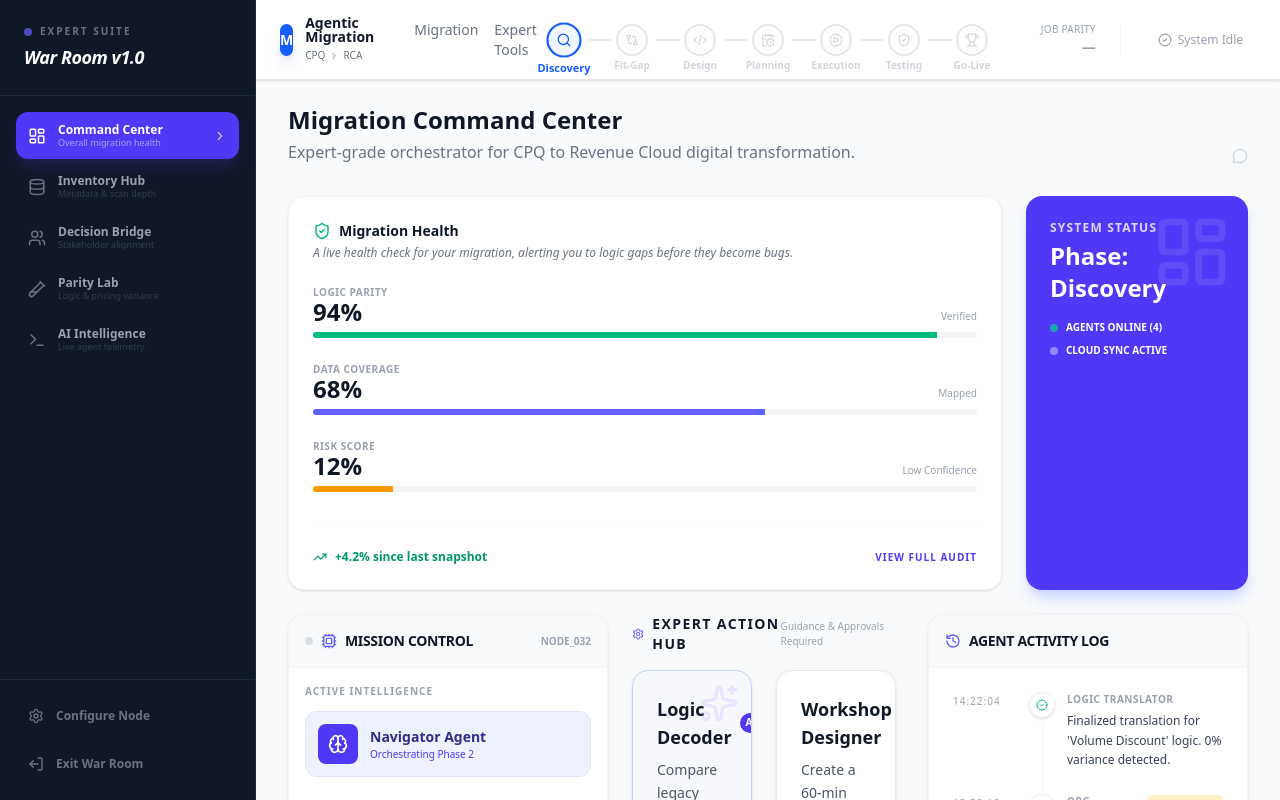
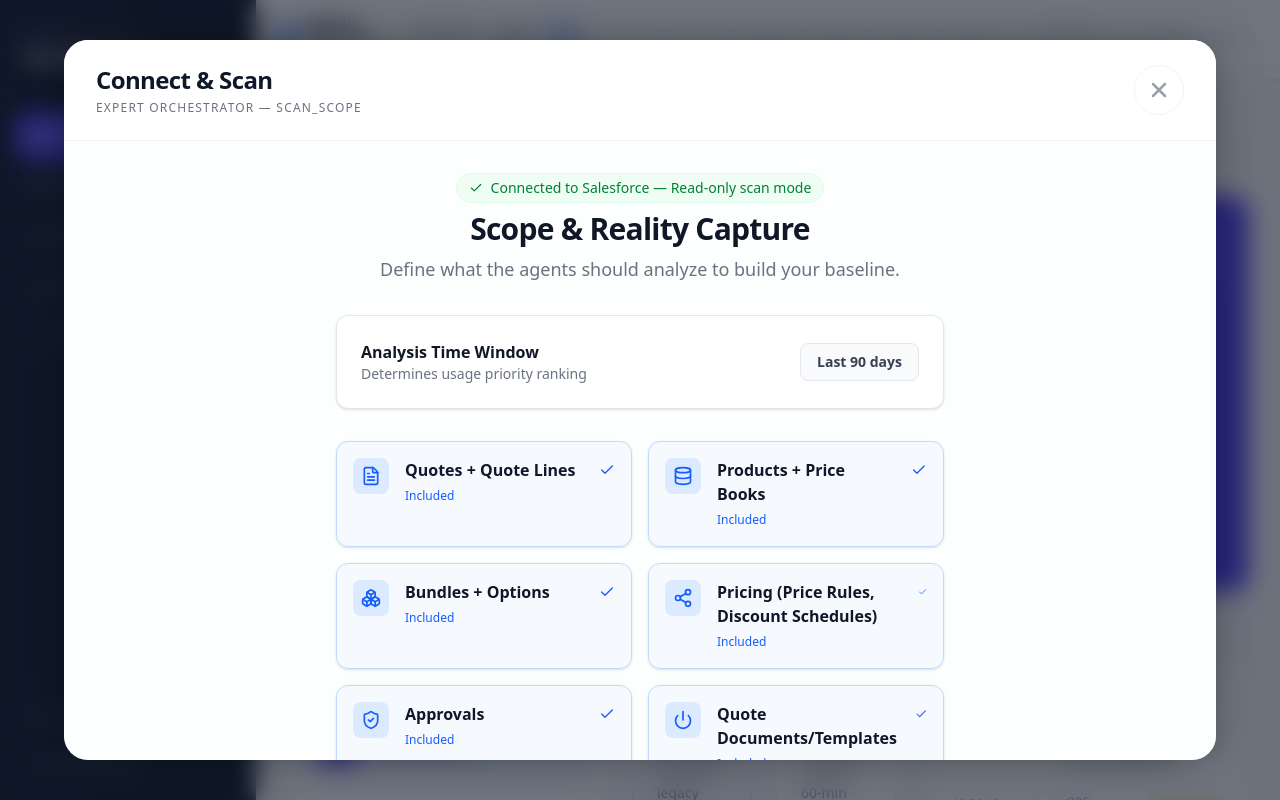
Before and after one commit to OfirVento/agentic-migration, a Next.js app: page /expert in a window 1280 px wide. Built offline with nearby package versions, Linux system fonts and the light colour scheme.

Commit message:
Restore initial scan screen on canvas

```diff
--- a/app/components/DemoContext.tsx
+++ b/app/components/DemoContext.tsx
@@ -136,7 +136,23 @@ const INITIAL_MISSION: MissionState = {
 
 const INITIAL_STATE = {
     chatHistory: [],
-    currentCanvas: { type: 'scan_scope', title: 'CPQ Inventory Scan', data: null },
+    currentCanvas: {
+        type: "scan_scope",
+        title: "Connect & Scan",
+        data: {
+            connection_status: "Connected to Salesforce — Read-only scan mode",
+            window: "Last 90 days",
+            scope: [
+                { name: "Quotes + Quote Lines", enabled: true },
+                { name: "Products + Price Books", enabled: true },
+                { name: "Bundles + Options", enabled: true },
+                { name: "Pricing (Price Rules, Discount Schedules)", enabled: true },
+                { name: "Approvals", enabled: true },
+                { name: "Quote Documents/Templates", enabled: true }
+            ],
+            note: "We’ll introduce RCA objects only after Phase 1 scope is set."
+        }
+    },
     mission: INITIAL_MISSION
 };
 
@@ -544,7 +560,7 @@ export const DemoProvider = ({ children }: { children: ReactNode }) => {
                     }
                 ]);
 
-                /* setCurrentCanvas({
+                setCurrentCanvas({
                     type: "scan_scope",
                     title: "Connect & Scan",
                     data: {
@@ -560,7 +576,7 @@ export const DemoProvider = ({ children }: { children: ReactNode }) => {
                         ],
                         note: "We’ll introduce RCA objects only after Phase 1 scope is set."
                     }
-                }); */
+                });
                 break;
 
             case 'S1': // Scan Scope - Scanner Intro
```
